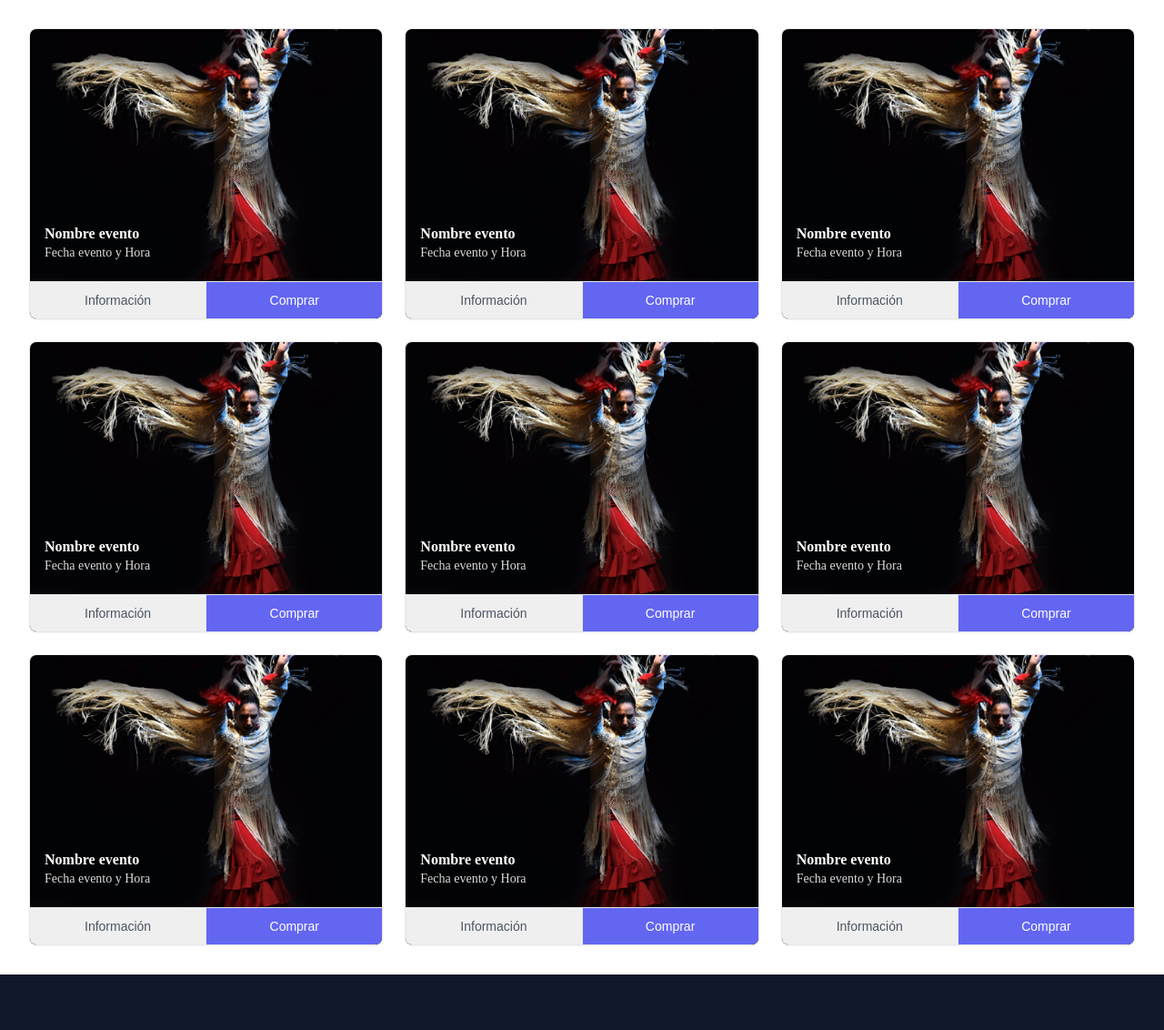
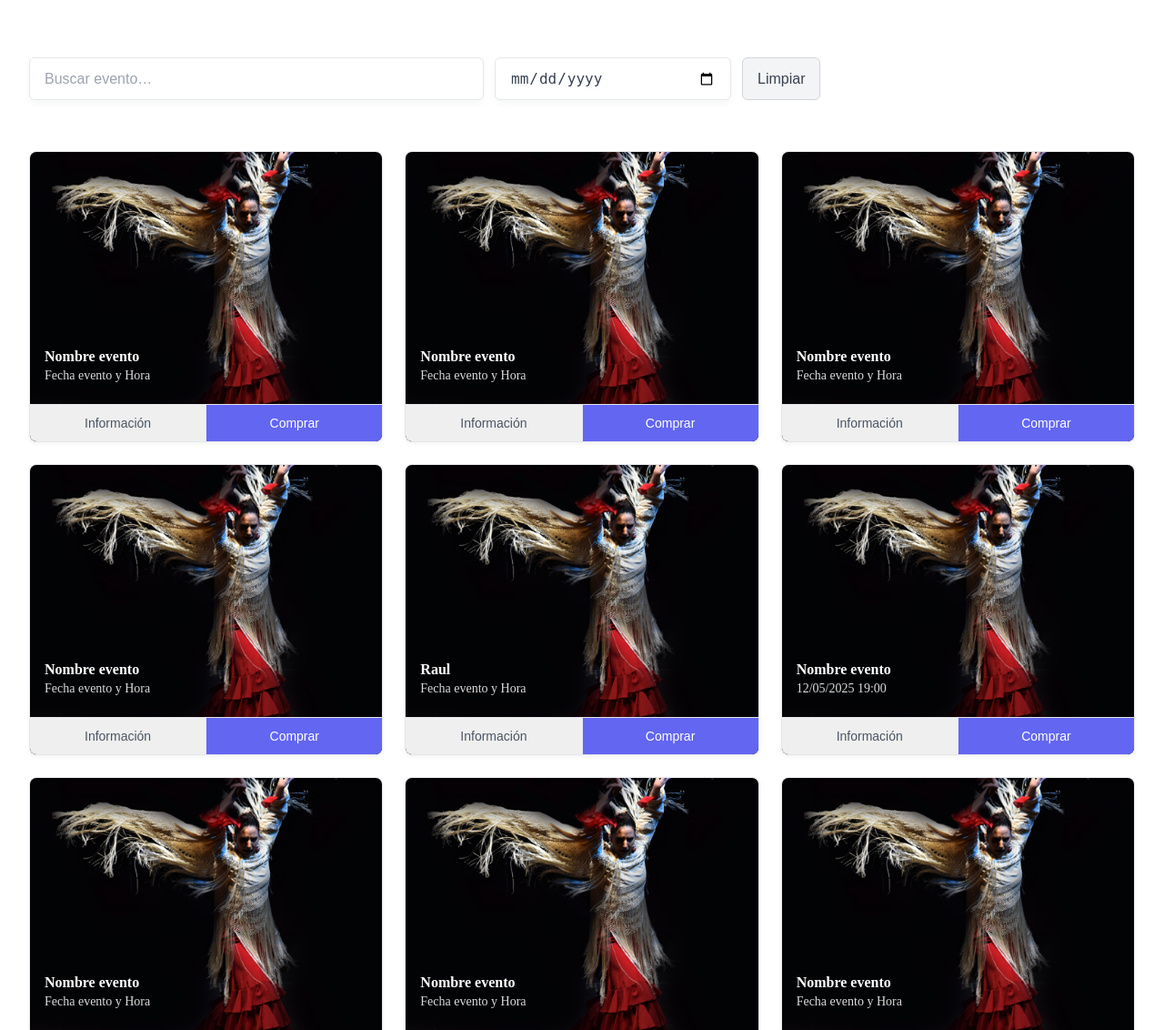
Before and after one commit to RaulSuero/NewWeb, a PHP site: page /eventos.html in a window 1280 px wide. Shown: the part 801-1933 px from the top of the page at 91% size. Run offline with PHP 8.4, Linux system fonts and the light colour scheme; some libraries are stand-ins or nearby versions.

Commit message:
eventos con animaciones
animacion fade in para los eventos con buscador

```diff
--- /dev/null
+++ b/animacionTarjetas.js
@@ -0,0 +1,57 @@
+document.addEventListener('DOMContentLoaded', () => {
+    gsap.registerPlugin(ScrollTrigger);
+
+    const searchInput = document.getElementById('event-search');
+    const dateInput = document.getElementById('date-filter');
+    const cards = gsap.utils.toArray('.grid-container .card');
+
+    // 0) Estado inicial: todas ocultas
+    gsap.set(cards, { opacity: 0, y: 20 });
+
+    // 1) Animación On Scroll
+    cards.forEach(card => {
+            gsap.to(card, {
+            scrollTrigger: {
+                trigger: card,
+                start: 'top 95%',
+                toggleActions: 'play none none none',
+                // markers: true
+            },
+            opacity: 1,
+            y: 0,
+            duration: 0.6,
+            ease: 'power2.out'
+        });
+    });
+
+    // 2) Filtrado + animación de entradas en tiempo real
+    function filterCards() {
+        const term = searchInput.value.trim().toLowerCase();
+        const dateVal = dateInput.value;
+        const formattedDate = dateVal ? dateVal.split('-').reverse().join('/') : '';
+
+        // Mostrar/ocultar
+        cards.forEach(card => {
+            const nameText = card.querySelector('.card-name').textContent.toLowerCase();
+            const roleText = card.querySelector('.card-role').textContent;
+            const matchesName = term ? nameText.includes(term) : true;
+            const matchesDate = formattedDate ? roleText.includes(formattedDate) : true;
+            card.style.display = (matchesName && matchesDate) ? '' : 'none';
+        });
+
+        // Reinicializar estado sólo en los visibles, y animar
+        const visible = cards.filter(c => c.style.display !== 'none');
+        gsap.set(visible, { opacity: 0, y: 20 });  // re-oculta antes de animar
+        gsap.to(visible, {
+            opacity: 1,
+            y: 0,
+            duration: 0.6,
+            ease: 'power2.out',
+            stagger: 0.1,
+            overwrite: true
+        });
+    }
+
+    searchInput.addEventListener('input', filterCards);
+    dateInput.addEventListener('change', filterCards);
+});
--- /dev/null
+++ b/buscador.js
@@ -0,0 +1,44 @@
+document.addEventListener('DOMContentLoaded', () => {
+    const searchInput = document.getElementById('event-search');
+    const dateInput   = document.getElementById('date-filter');
+    const clearButton = document.getElementById('clear-filters');  // botón “Limpiar”
+    const cards       = document.querySelectorAll('.grid-container .card');
+
+    function filterCards() {
+        const term    = searchInput.value.trim().toLowerCase();
+        const dateVal = dateInput.value; // "YYYY-MM-DD" o ""
+        const formattedDate = dateVal
+        ? dateVal.split('-').reverse().join('/')  // pasa a "DD/MM/YYYY"
+        : '';
+
+      cards.forEach(card => {
+        const nameText = card.querySelector('.card-name').textContent.toLowerCase();
+        const roleText = card.querySelector('.card-role').textContent;
+
+        // Si hay término de búsqueda, comprobar nombre; si no, pasar
+        const matchesName = term
+          ? nameText.includes(term)
+          : true;
+
+        // Si hay fecha seleccionada, comprobar la fecha; si no, pasar
+        const matchesDate = formattedDate
+          ? roleText.includes(formattedDate)
+          : true;
+
+        // Mostrar sólo si cumple ambas condiciones
+        card.style.display = (matchesName && matchesDate) ? '' : 'none';
+      });
+    }
+
+    // Filtrar en tiempo real
+    searchInput.addEventListener('input', filterCards);
+    dateInput.addEventListener('change', filterCards);
+
+    // Limpiar filtros al pulsar el botón
+    clearButton.addEventListener('click', () => {
+      searchInput.value = '';
+      dateInput.value   = '';
+      filterCards();      // volver a mostrar todas las tarjetas
+      searchInput.focus(); // opcional: devolver el foco al input de texto
+    });
+});
--- a/eventos-style.css
+++ b/eventos-style.css
@@ -115,11 +118,76 @@ html, body {
 
 
 
+/* BUSCADOR */
+.search-container {
+  display: flex;
+  gap: 0.75rem;
+  margin: 2rem 0;
+  margin-bottom: 3.5rem;
+}
+
+.search-container input[type="search"] {
+  flex: 1;
+  max-width: 500px;
+  padding: 0.75rem 1rem;
+  font-size: 1rem;
+  color: #374151;
+  background-color: #fff;
+  border: 1px solid #e5e7eb;
+  border-radius: 0.375rem;
+  box-shadow: 0 4px 8px rgba(0,0,0,0.04);
+  transition: border-color 0.2s, box-shadow 0.2s;
+}
+
+.search-container input[type="date"] {
+  flex: 1;
+  max-width: 260px;
+  padding: 0.75rem 1rem;
+  font-size: 1rem;
+  color: #374151;
+  background-color: #fff;
+  border: 1px solid #e5e7eb;
+  border-radius: 0.375rem;
+  box-shadow: 0 4px 8px rgba(0,0,0,0.04);
+  transition: border-color 0.2s, box-shadow 0.2s;
+}
+
+.search-container input[type="search"]::placeholder {
+  color: #9ca3af;
+}
+
+.search-container input:focus {
+  outline: none;
+  border-color: #6366f1;
+  box-shadow: 0 4px 8px rgba(99,102,241,0.2);
+}
+
+/* Botón Limpiar */
+.clear-button {
+  padding: 0.75rem 1rem;
+  font-size: 1rem;
+  font-weight: 500;
+  color: #374151;
+  background-color: #f3f4f6;
+  border: 1px solid #d1d5db;
+  border-radius: 0.375rem;
+  cursor: pointer;
+  transition: background-color 0.2s, border-color 0.2s;
+}
+
+.clear-button:hover {
+  background-color: #e5e7eb;
+  border-color: #cbd5e1;
+}
+
+
+
 /* EVENTOS */
 .grid-wrapper {
   padding: 2rem;
   border-radius: 0.75rem;
   height: auto;
+  margin-bottom: 4rem;
 }
 
 /* Grid 3×3 */
@@ -133,12 +201,21 @@ html, body {
 .card {
   border-radius: 0.5rem;
   border: 1px solid #e5e7eb;
-  background: url('/media/ej_event.jpg') center/cover no-repeat;
-  box-shadow: 0 1px 2px rgba(0,0,0,0.05);
+  box-shadow: 0 2px 4px rgba(0,0,0,0.05);
   display: flex;
   flex-direction: column;
   overflow: hidden;
   height: 20rem;
+
+  background-image: url('/media/ej_event.jpg');
+  background-position: center;
+  background-repeat: no-repeat;
+  background-size: 100% auto;               /* empieza al 100% */
+  transition: background-size 2s ease-out;   /* 2 segundos y easing suave */
+}
+
+.card:hover {
+  background-size: 110% auto;
 }
 
 /* Texto */
--- a/eventos.html
+++ b/eventos.html
@@ -4,6 +4,10 @@
     <meta charset="UTF-8">
     <meta name="viewport" content="width=device-width, initial-scale=1.0">
     <link rel="stylesheet" href="eventos-style.css">
+    <script src="https://cdnjs.cloudflare.com/ajax/libs/gsap/3.12.2/gsap.min.js"></script>
+    <script src="https://cdnjs.cloudflare.com/ajax/libs/gsap/3.12.2/ScrollTrigger.min.js"></script>
+    <script src="animacionTarjetas.js"></script>
+    <script src="buscador.js"></script>
     <title>Document</title>
 </head>
 <body>
@@ -47,9 +51,25 @@
 
     <!-- Eventos -->
     <section class="grid-wrapper" id="eventos">
+        <!-- Buscador -->
+        <div class="search-container">
+            <input
+                type="search"
+                id="event-search"
+                placeholder="Buscar evento…"
+                aria-label="Buscar evento"
+            >
+
+            <input
+                type="date"
+                id="date-filter"
+                aria-label="Filtrar por fecha"
+            >
+
+            <button type="button" id="clear-filters" class="clear-button">Limpiar</button>
+        </div>
 
         <div class="grid-container">
-
             <!-- Tarjeta 1 -->
             <div class="card">
                 <div class="card-text">
@@ -101,7 +121,7 @@
             <!-- Tarjeta 5 -->
             <div class="card">
                 <div class="card-text">
-                    <h3 class="card-name">Nombre evento</h3>
+                    <h3 class="card-name">Raul</h3>
                     <p class="card-role">Fecha evento y Hora</p>
                 </div>
                 <div class="card-actions">
@@ -114,7 +134,7 @@
             <div class="card">
                 <div class="card-text">
                     <h3 class="card-name">Nombre evento</h3>
-                    <p class="card-role">Fecha evento y Hora</p>
+                    <p class="card-role">12/05/2025 19:00</p>
                 </div>
                 <div class="card-actions">
                     <button type="button" class="info_button">Información</button>
@@ -158,8 +178,10 @@
                 </div>
             </div>
         </div>
+        <div class="back-to-top">
+            <a href="#eventos">Volver arriba</a>
+        </div>
     </section>
-
 
        <!-- Footer-->
     <footer class="footer">
```
Also changed, not shown: other parts of eventos-style.css (+32 -2 lines).
